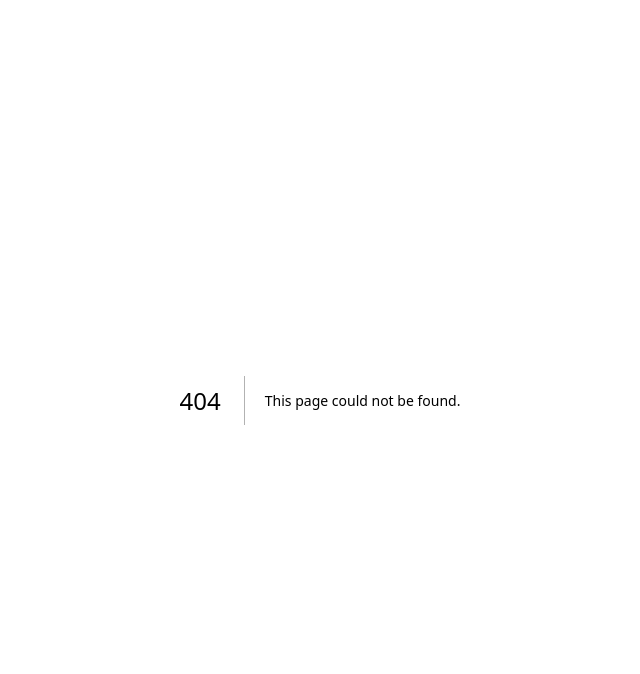
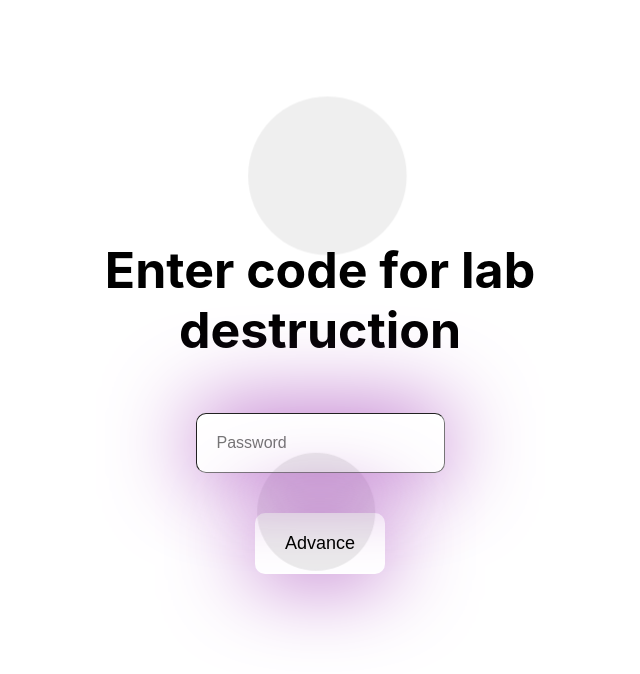
Before and after one commit to manaschubby/arg, a Next.js app: page /lab in a window 1280 px wide. Before the commit this address had no page. Shown: the top 674 px of the page, without its empty margins (320-960 px from the left). Built offline with nearby package versions, Linux system fonts and the light colour scheme; no server answers; a web font is replaced by a local one.

Commit message:
LAB encryption and functionality added

```diff
--- a/package.json
+++ b/package.json
@@ -9,6 +9,7 @@
     "lint": "next lint"
   },
   "dependencies": {
+    "crypto-js": "^4.1.1",
     "next": "13.1.4",
     "papaparse": "^5.3.2",
     "react": "18.2.0",
--- a/pages/_app.js
+++ b/pages/_app.js
@@ -1,7 +1,8 @@
-import '../styles/globals.css'
-import './ourous/login.css'
+import '../styles/globals.css';
+import './ourous/login.css';
 import './ourous/svg.css';
 import './borous/svg.css';
+import './lab/lab.css';
 function MyApp({ Component, pageProps }) {
   return <Component {...pageProps} />
 }
--- /dev/null
+++ b/pages/lab/index.js
@@ -0,0 +1,36 @@
+import React, { useRef, useEffect, use } from 'react';
+import { useRouter } from 'next/router'
+import CryptoJS from 'crypto-js';
+import Papa from 'papaparse'
+import useLab from './useLab';
+const Index = () => {
+    const passwordRef = useRef();
+    const [reqPassword, nextLevel] = useLab(1);
+    const submit =()=>{
+        if (passwordRef.current.value==reqPassword){
+            nextLevel();
+            return;
+        }else{
+            alert("No Babe wrong code entered. Try again love");
+        }
+    }
+    return (
+    <div>
+        <div id="container">
+            <div className="steam" id="steam1"> </div>
+            <div className="steam" id="steam2"> </div>
+            <div className="steam" id="steam3"> </div>
+            <div className="steam" id="steam4"> </div>
+        </div>
+        <div className='main-lab'>
+            <h1 className='lab-label'>
+                Enter code for lab destruction
+            </h1>
+            <input className='lab password' type="password" placeholder='Password' ref={passwordRef}/>
+            <button className='submit lab' onClick={submit}>Advance</button>
+        </div>
+    </div>
+    );
+}
+
+export default Index;
--- /dev/null
+++ b/pages/lab/lab.css
@@ -0,0 +1,74 @@
+#container {
+    position: fixed;
+    top: 50%;
+    left: 50%;
+    transform: translate(-50%, -50%);
+}
+.steam {
+    height: 300px;
+    width: 300px;
+    border-radius: 50%;
+    background-color: gray;
+    z-index: 0;
+    opacity: 0;
+}
+#steam1 {
+    -webkit-animation: steam1 4s ease-out infinite;
+    animation: steam1 4s ease-out infinite;
+}
+
+#steam3 {
+    -webkit-animation: steam1 4s ease-out 1s infinite;
+    animation: steam1 4s ease-out 1s infinite;
+}
+
+@-webkit-keyframes steam1 {
+    0% {transform: translateY(0) translateX(1000) scale(0.05); opacity: 0.2;}
+    100% {transform: translateY(-200px) translateX(100px) scale(1); opacity: 0;}
+}
+
+@keyframes steam1 {
+    0% {transform: translateY(0) translateX(0) scale(0.25); opacity: 0.2;}
+    100% {transform: translateY(-200px) translateX(-20px) scale(1); opacity: 0;}
+}
+
+#steam2 {
+    -webkit-animation: steam2 4s ease-out 0.5s infinite;
+    animation: steam2 4s ease-out 0.5s infinite;
+}
+
+#steam4 {
+    -webkit-animation: steam2 4s ease-out 1.5s infinite;
+    animation: steam2 4s ease-out 1.5s infinite;
+}
+
+@-webkit-keyframes steam2 {
+    0% {transform: translateY(0) translateX(0) scale(0.25); opacity: 0.2;}
+    100% {transform: translateY(-200px) translateX(20px) scale(1); opacity: 0;}
+}
+
+@keyframes steam2 {
+    0% {transform: translateY(0) translateX(0) scale(0.25); opacity: 0.2;}
+    100% {transform: translateY(-200px) translateX(20px) scale(1); opacity: 0;}
+}
+
+
+
+
+.main-lab{
+    position: absolute;
+    top: 50%;
+    left: 50%;
+    transform: translate(-50%, -50%);
+    display: flex;
+    flex-direction: column;
+    align-items: center;
+}
+
+.lab-label{
+    font-size: 50px;
+    text-align: center;
+}
+.lab{
+    color: black;
+}
--- /dev/null
+++ b/pages/lab/useLab.js
@@ -0,0 +1,70 @@
+import React, { useEffect, useState } from 'react';
+import CryptoJS from 'crypto-js';
+import Papa from 'papaparse'
+import {useRouter} from 'next/router';
+const useLab = (curr) => {
+    const router = useRouter()
+    var secretPassKey;
+    var keys = ["Why do you want to acces this you son of a bitch. Play the fucking game"];
+    const [answer, setAnswer] = useState();
+    useEffect(()=>{
+        Papa.parse("https://docs.google.com/spreadsheets/d/e/2PACX-1vTsUfoS6dO39KVqXEa-VONFd8YeMlUnWjo5e3F9GoBhG_F8_ClhecMjF1rD2_tukJ61DRd5wjCENMfY/pub?gid=0&single=true&output=csv",
+            {
+                download: true,
+                hearder:true,
+                complete: (res) => {
+                    secretPassKey = res.data[7][1]
+                    for (let index = 1; index <= 4; index++) {
+                        keys[index] = res.data[index][1]
+                    }
+
+                    setAnswer(res.data[8+curr][1]);
+                    initializeLab();
+
+                }
+            });
+    })
+    const initializeLab = () => {
+        if (secretPassKey!=null){
+        const level = getLevel()
+        switch (level){
+            case curr:
+                break;
+            case 1:
+                router.push('lab');
+                break;
+            case 2:
+                router.push('lab2');
+                break
+            case 3:
+                router.push('lab2');
+                break
+            case 4:
+                router.push('lab2');
+                break;
+            default:
+                localStorage.setItem("level", keys[1]);
+                router.push('/lab')
+        }}
+
+    }
+    const getLevel = () =>{
+        const encryptedLevel = localStorage.getItem("level")
+        var level = CryptoJS.AES.decrypt(encryptedLevel,secretPassKey).toString()
+        level = Number.parseInt(level)
+        level = level - 30;
+        return level
+    }
+    const nextLevel = () => {
+        const currLevel = getLevel();
+        if (currLevel==curr){
+            const newLevel = curr+1;
+            const newEncryptedLevel = CryptoJS.AES.encrypt(newLevel.toString(), secretPassKey);
+            localStorage.setItem("level", newEncryptedLevel);
+            initializeLab();
+        }
+    }
+    return [answer, nextLevel];
+}
+
+export default useLab;
--- a/pages/ourous/login.css
+++ b/pages/ourous/login.css
@@ -31,9 +31,6 @@
     border-radius: 20px;
     box-shadow: 0px 0px 90px rgb(0,0,250);
 }
-.center-borous{
-
-}
 .label{
     text-align: center;
     padding-top: 20px;
@@ -43,6 +40,7 @@
     font-family: 'DO Futuristic', sans-serif;
 }
 .level{
+    text-align: center;
     color: rgba(265, 265, 265, 0.5);
     padding: 20px;
 }
```
Also changed, not shown: pages/lab2/index.js (added, +13 -0 lines), pages/lab3/index.js (added, +13 -0 lines), pages/lab4/index.js (added, +11 -0 lines), 1 other file (tests, documents, lock files or other folders).
